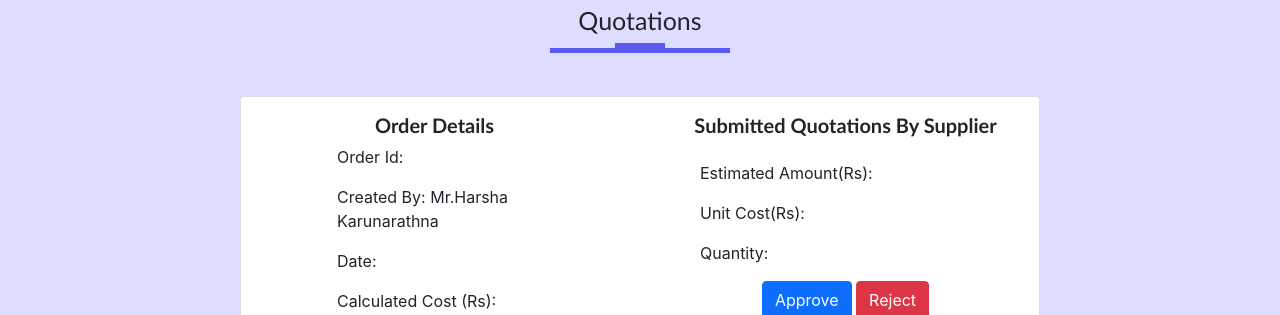
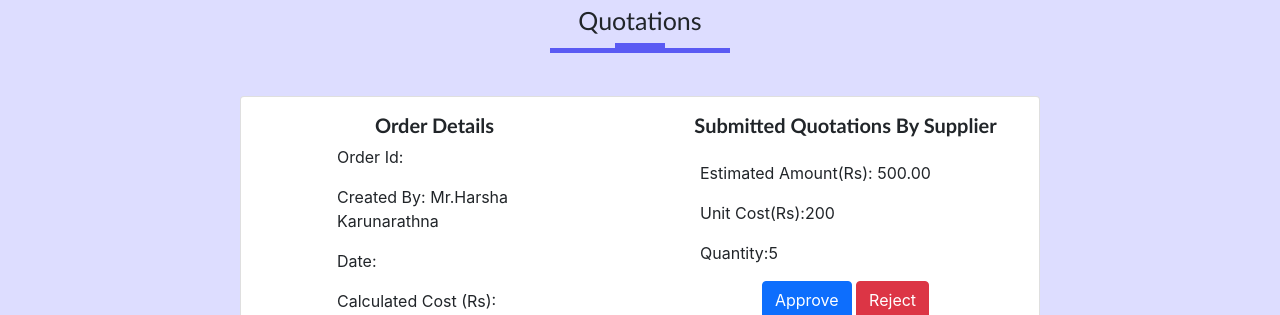
Before and after one commit to maheshi98/CSSE_WE_15, a React (Create React App) app in the folder procurement-frontend/: page /viewQuotation/1/1 in a window 1280 px wide. Shown: the top 315 px of the page. Built offline with nearby package versions, Linux system fonts and the light colour scheme; no server answers.

Commit message:
final commit

```diff
--- a/procurement-frontend/src/Component/Quatations/Quotations.jsx
+++ b/procurement-frontend/src/Component/Quatations/Quotations.jsx
@@ -81,19 +81,19 @@ export default class Quotation extends Component {
                                         <p>{quotation.quotationId}</p>
                                     </div>
                                     <div class="table-cell">
-                                        <p>{quotation.supplierName}</p>
+                                        <p>H R Perera{quotation.supplierName}</p>
                                     </div>
                                     <div class="table-cell">
                                         <p>{quotation.dateFrom} - {quotation.dateTo}</p>
                                     </div>
                                     <div class="table-cell ">
-                                        <p>{quotation.unitCost}</p>
+                                        <p>Rs. {quotation.unitCost}</p>
                                     </div>
                                     <div class="table-cell ">
                                         <p>{quotation.quantity}</p>
                                     </div>
                                     <div class="table-cell">
-                                        <p>{quotation.estimatedAmount}</p>
+                                        <p>Rs. {quotation.estimatedAmount}</p>
                                     </div>
                                     <div class="table-cell">
                                         <p>{quotation.status}</p>
--- a/procurement-frontend/src/Component/ViewQuotation/ViewQuotation.jsx
+++ b/procurement-frontend/src/Component/ViewQuotation/ViewQuotation.jsx
@@ -195,9 +195,9 @@ export default class ViewQuotation extends Component {
                       style={{ marginLeft: "0rem", borderWidth: "0.5rem" }}
                     >
                       <div style={{ textAlign: "initial", marginLeft: "2rem" }}>
-                        <p>Estimated Amount(Rs): </p>
-                        <p>Unit Cost(Rs): </p>
-                        <p>Quantity: </p>
+                        <p>Estimated Amount(Rs): 500.00 </p>
+                        <p>Unit Cost(Rs):200 </p>
+                        <p>Quantity:5 </p>
                       </div>
                       <Button
                         onClick={(e) => this.approve(e)}
```
